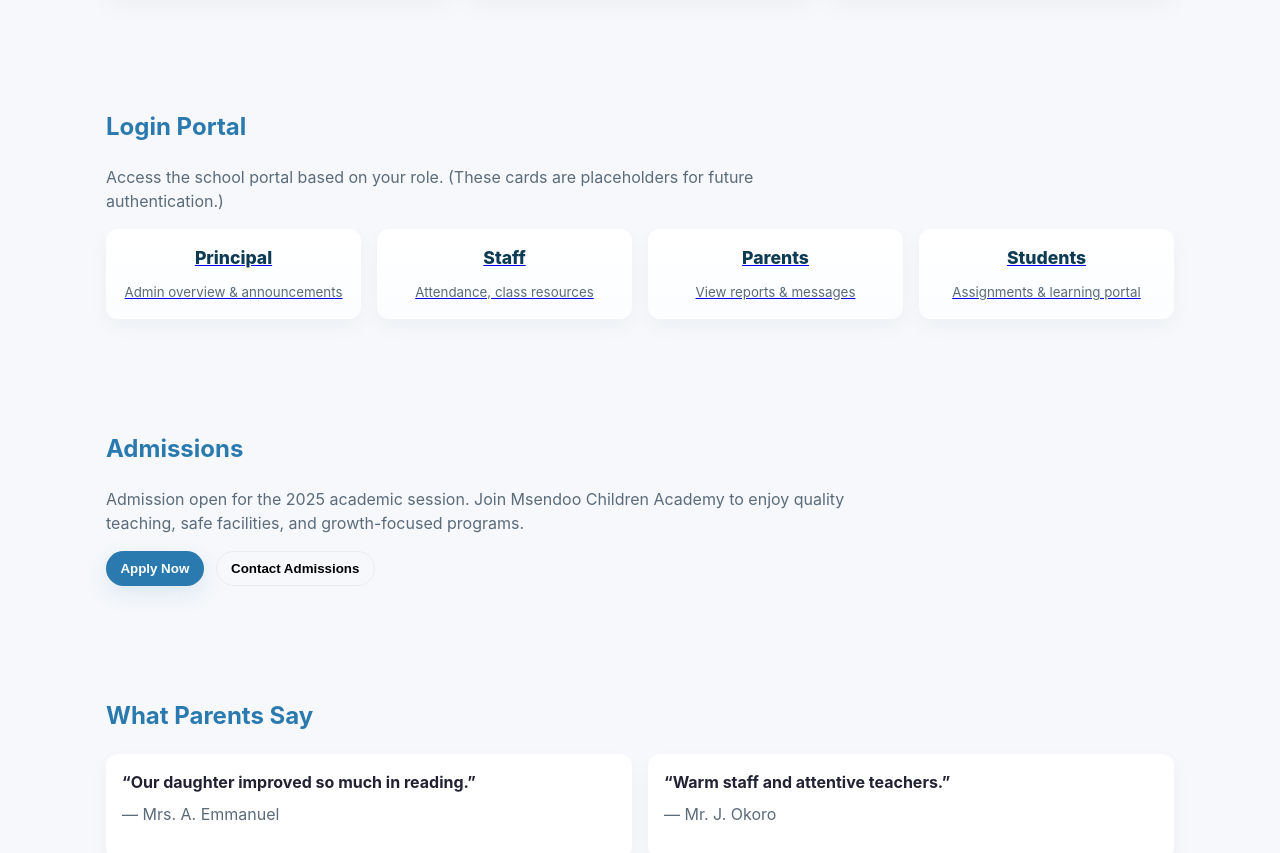
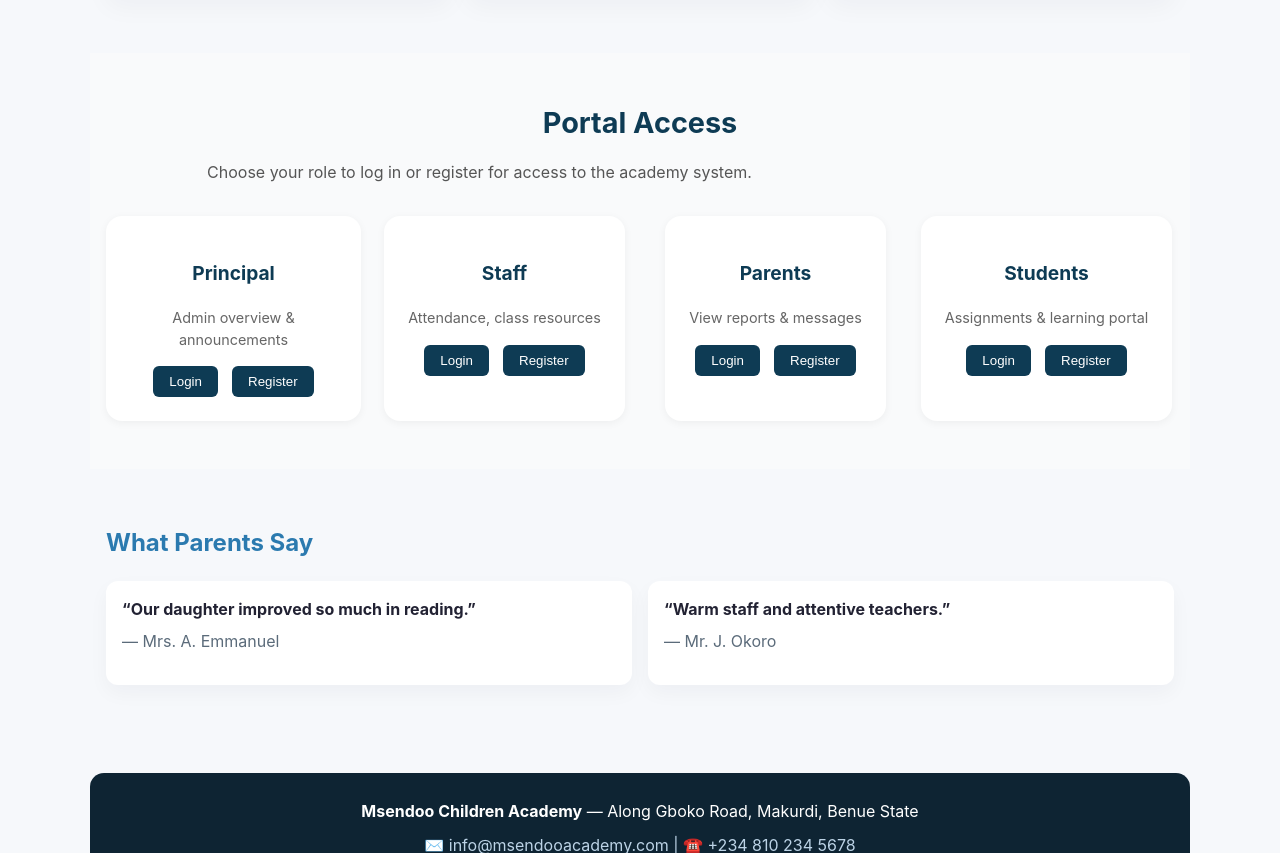
Before and after one commit to AyangealumunTerna/Msendoo-Children-Academy, a plain HTML site: page index.html in a window 1280 px wide. Shown: the part 1533-2386 px from the top of the page. Drawn offline with Linux system fonts and the light colour scheme.

Commit message:
Login section remodeled

```diff
--- a/index.css
+++ b/index.css
@@ -281,34 +281,148 @@ section h2 {
 }
 
 /* Login portal */
+/* Section layout */
+.login-section {
+  text-align: center;
+  padding: 3rem 1rem;
+  background: #f9fafb;
+}
+
+.login-section h2 {
+  color: #0e3b54;
+  font-size: 1.8rem;
+  margin-bottom: 0.5rem;
+}
+
+.login-section .lead {
+  color: #555;
+  margin-bottom: 2rem;
+}
+
+/* Cards */
 .portal-grid {
   display: grid;
-  grid-template-columns: repeat(4, 1fr);
   gap: 1rem;
-  align-items: stretch;
+  grid-template-columns: repeat(auto-fit, minmax(240px, 1fr));
+  justify-items: center;
 }
-.portal {
-  background: linear-gradient(180deg, #ffffff, #fbfdff);
-  border-radius: 12px;
-  padding: 1rem;
-  text-align: center;
-  box-shadow: 0 8px 20px rgba(15, 40, 80, 0.04);
+
+.portal-card {
+  background: #fff;
+  border-radius: 1rem;
+  padding: 1.5rem;
+  box-shadow: 0 2px 8px rgba(0, 0, 0, 0.05);
+  transition: transform 0.3s ease, box-shadow 0.3s ease;
+}
+
+.portal-card:hover {
+  transform: translateY(-5px);
+  box-shadow: 0 6px 14px rgba(0, 0, 0, 0.1);
+}
+
+.portal-card h3 {
+  color: #0e3b54;
+  font-size: 1.2rem;
+  font-weight: 700;
+}
+
+.portal-card p {
+  color: #666;
+  font-size: 0.9rem;
+  margin: 0.5rem 0 1rem;
+}
+
+.actions button {
+  background: #0e3b54;
+  color: #fff;
+  border: none;
+  border-radius: 6px;
+  padding: 0.5rem 1rem;
+  margin: 0 0.3rem;
+  cursor: pointer;
+  transition: background 0.3s ease;
+}
+
+.actions button:hover {
+  background: #14597a;
+}
+
+/* Modal */
+.modal {
+  position: fixed;
+  inset: 0;
+  background: rgba(0, 0, 0, 0.4);
+  display: none;
+  align-items: center;
+  justify-content: center;
+  z-index: 1000;
+}
+
+.modal.show {
+  display: flex;
+}
+
+.modal-content {
+  background: #fff;
+  border-radius: 1rem;
+  padding: 2rem;
+  width: 90%;
+  max-width: 380px;
+  position: relative;
+  text-align: left;
+  box-shadow: 0 6px 20px rgba(0, 0, 0, 0.15);
+  animation: fadeUp 0.4s ease;
+}
+
+.close-btn {
+  position: absolute;
+  top: 12px;
+  right: 16px;
+  background: none;
+  border: none;
+  font-size: 1.3rem;
+  cursor: pointer;
+}
+
+#authForm {
   display: flex;
   flex-direction: column;
-  justify-content: center;
-  gap: 0.75rem;
-  transition: transform 0.18s ease;
+  gap: 1rem;
 }
-.portal:hover {
-  transform: translateY(-6px);
+
+#authForm input {
+  padding: 0.6rem;
+  border: 1px solid #ccc;
+  border-radius: 8px;
+  font-size: 1rem;
 }
-.portal .role {
-  font-weight: 700;
-  color: var(--primary);
+
+.primary-btn {
+  background: #0e3b54;
+  color: #fff;
+  border: none;
+  border-radius: 6px;
+  padding: 0.6rem;
+  cursor: pointer;
+  transition: background 0.3s ease;
 }
-.portal small {
-  color: var(--muted);
+
+.primary-btn:hover {
+  background: #14597a;
 }
+
+/* Animation */
+@keyframes fadeUp {
+  from {
+    transform: translateY(15px);
+    opacity: 0;
+  }
+  to {
+    transform: translateY(0);
+    opacity: 1;
+  }
+}
+
 
 /* Testimonials */
 .testi {
--- a/index.html
+++ b/index.html
@@ -93,8 +93,7 @@
       <h2 id="about-heading">About Msendoo</h2>
       <div class="about-grid">
         <div class="about-image fade-up" style="border-radius:12px;overflow:hidden">
-          <img src="./images/download (2).jpeg"
-            alt="Children reading together in classroom">
+          <img src="./images/download (2).jpeg" alt="Children reading together in classroom">
         </div>
         <div class="about-copy fade-up">
           <p class="lead">
@@ -134,49 +133,61 @@
     </section>
 
     <!-- LOGIN PORTAL -->
-    <section id="login" aria-labelledby="login-heading">
-      <h2 id="login-heading">Login Portal</h2>
-      <p class="lead" style="margin-bottom:1rem">Access the school portal based on your role. (These cards are
-        placeholders for future authentication.)</p>
+    <section id="login" aria-labelledby="login-heading" class="login-section">
+      <h2 id="login-heading">Portal Access</h2>
+      <p class="lead">Choose your role to log in or register for access to the academy system.</p>
+
       <div class="portal-grid">
-        <a class="portal fade-up" href="#" onclick="alert('Redirecting to Principal login (placeholder)')" role="button"
-          aria-label="Principal login">
-          <div style="font-size:1.1rem;font-weight:800;color:#0e3b54">Principal</div>
-          <small>Admin overview & announcements</small>
-        </a>
+        <div class="portal-card" data-role="Principal">
+          <h3>Principal</h3>
+          <p>Admin overview & announcements</p>
+          <div class="actions">
+            <button onclick="openModal('login', 'Principal')">Login</button>
+            <button onclick="openModal('register', 'Principal')">Register</button>
+          </div>
+        </div>
 
-        <a class="portal fade-up" href="#" onclick="alert('Redirecting to Staff login (placeholder)')" role="button"
-          aria-label="Staff login">
-          <div style="font-size:1.1rem;font-weight:800;color:#0e3b54">Staff</div>
-          <small>Attendance, class resources</small>
-        </a>
+        <div class="portal-card" data-role="Staff">
+          <h3>Staff</h3>
+          <p>Attendance, class resources</p>
+          <div class="actions">
+            <button onclick="openModal('login', 'Staff')">Login</button>
+            <button onclick="openModal('register', 'Staff')">Register</button>
+          </div>
+        </div>
 
-        <a class="portal fade-up" href="#" onclick="alert('Redirecting to Parents login (placeholder)')" role="button"
-          aria-label="Parents login">
-          <div style="font-size:1.1rem;font-weight:800;color:#0e3b54">Parents</div>
-          <small>View reports & messages</small>
-        </a>
+        <div class="portal-card" data-role="Parents">
+          <h3>Parents</h3>
+          <p>View reports & messages</p>
+          <div class="actions">
+            <button onclick="openModal('login', 'Parents')">Login</button>
+            <button onclick="openModal('register', 'Parents')">Register</button>
+          </div>
+        </div>
 
-        <a class="portal fade-up" href="#" onclick="alert('Redirecting to Students login (placeholder)')" role="button"
-          aria-label="Students login">
-          <div style="font-size:1.1rem;font-weight:800;color:#0e3b54">Students</div>
-          <small>Assignments & learning portal</small>
-        </a>
+        <div class="portal-card" data-role="Students">
+          <h3>Students</h3>
+          <p>Assignments & learning portal</p>
+          <div class="actions">
+            <button onclick="openModal('login', 'Students')">Login</button>
+            <button onclick="openModal('register', 'Students')">Register</button>
+          </div>
+        </div>
       </div>
     </section>
 
-    <!-- ADMISSION -->
-    <section id="admission" aria-labelledby="admission-heading">
-      <h2 id="admission-heading">Admissions</h2>
-      <p class="lead">Admission open for the 2025 academic session. Join Msendoo Children Academy to enjoy quality
-        teaching, safe facilities, and growth-focused programs.</p>
-      <div style="margin-top:1rem;display:flex;gap:0.75rem;flex-wrap:wrap">
-        <button class="cta" id="apply-mobileView" onclick="alert('Thank you — we will contact you with next steps.')">Apply Now</button>
-        <button class="btn-secondary"
-          onclick="document.querySelector('#contact').scrollIntoView({behavior:'smooth'})">Contact Admissions</button>
+    <!-- Modal -->
+    <div class="modal" id="authModal">
+      <div class="modal-content fade-up">
+        <button class="close-btn" onclick="closeModal()">×</button>
+        <h3 id="modal-title">Login</h3>
+        <form id="authForm">
+          <input type="text" id="username" placeholder="Username" required>
+          <input type="password" id="password" placeholder="Password" required>
+          <button type="submit" class="primary-btn">Continue</button>
+        </form>
       </div>
-    </section>
-
+    </div>
     <!-- TESTIMONIALS -->
     <section id="testimonials" aria-labelledby="testi-heading">
       <h2 id="testi-heading">What Parents Say</h2>
@@ -209,7 +220,7 @@
   </footer>
 
   <!-- ===== Scripts: Mobile Drawer, Drawer Links, In-view animation ===== -->
-   <script src="index.js"></script>
+  <script src="index.js"></script>
 </body>
 
 
--- a/index.js
+++ b/index.js
@@ -46,6 +46,24 @@ const observer = new IntersectionObserver((entries) => {
 
 document.querySelectorAll('.fade-up').forEach(el => observer.observe(el));
 
+function openModal(type, role) {
+  const modal = document.getElementById("authModal");
+  const title = document.getElementById("modal-title");
+  modal.classList.add("show");
+  title.textContent = `${type === 'login' ? 'Login' : 'Register'} as ${role}`;
+
+  const form = document.getElementById("authForm");
+  form.onsubmit = (e) => {
+    e.preventDefault();
+    alert(`${type === 'login' ? 'Logging in' : 'Registering'} as ${role}...`);
+    closeModal();
+  };
+}
+
+function closeModal() {
+  document.getElementById("authModal").classList.remove("show");
+}
+
 // // Accessibility: close drawer on ESC
 // document.addEventListener('keydown', (ev) => {
 //     if (ev.key === 'Escape') closeDrawer();
```
